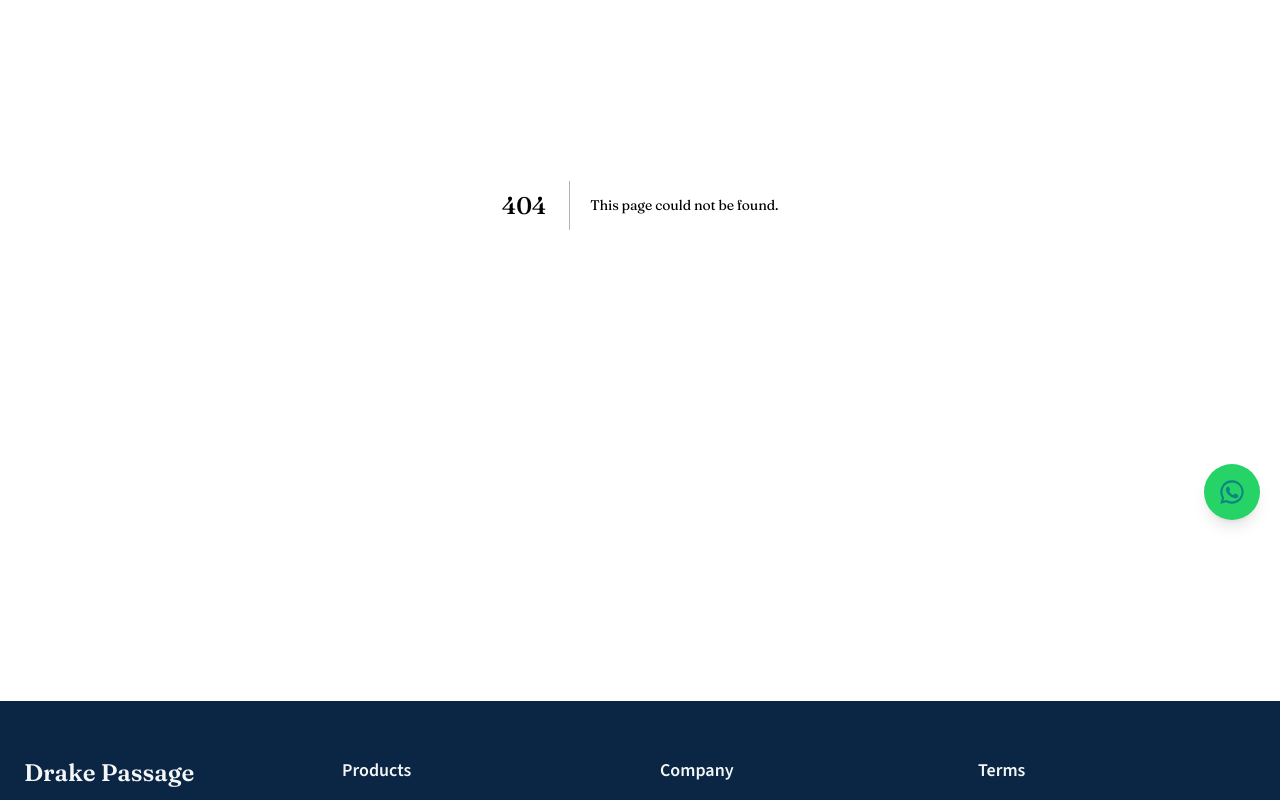
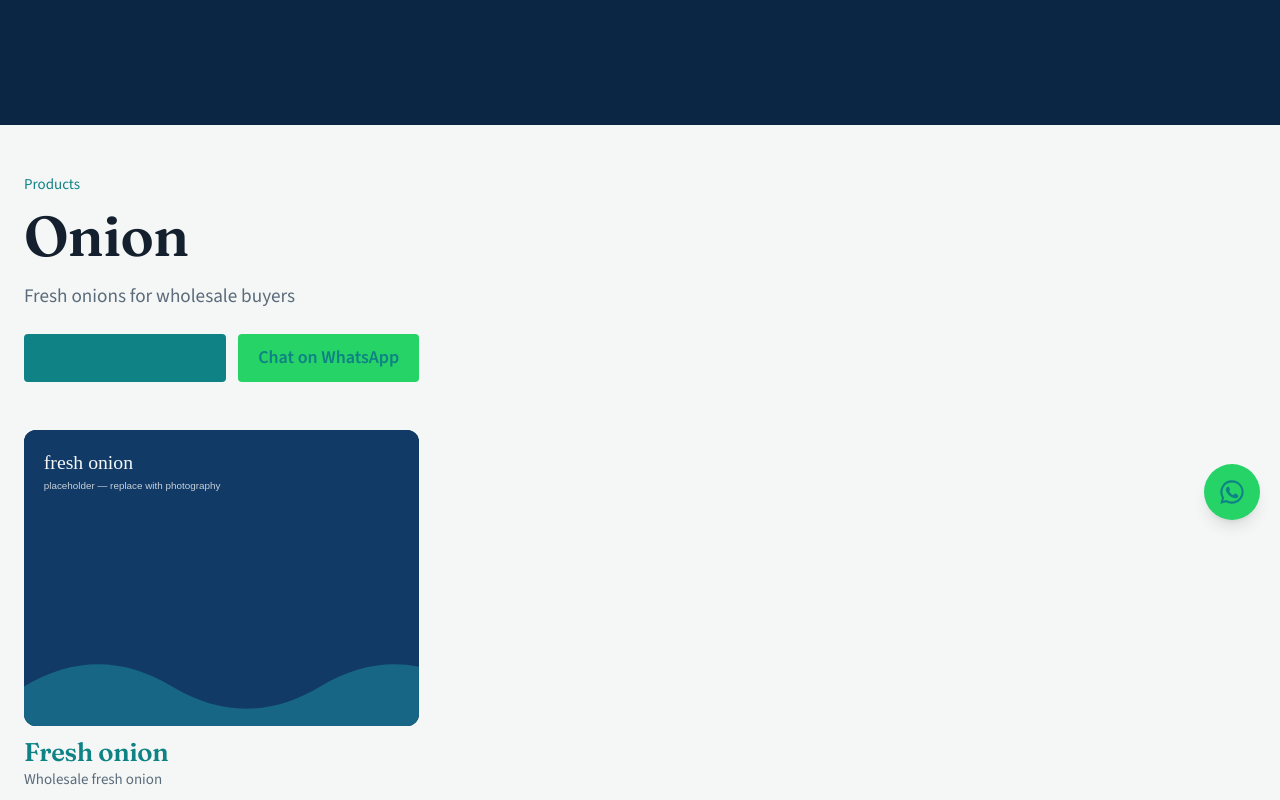
Before and after one commit to mansoorshahid47-4793/Drake_Passage, a Next.js app: page /products/onion in a window 1280 px wide. Before the commit this address had no page. Shown: the part 260-1060 px from the top of the page. Built offline with nearby package versions, Linux system fonts and the light colour scheme.

Commit message:
feat: products index, category and product detail pages

```diff
--- /dev/null
+++ b/src/app/products/[category]/[slug]/page.tsx
@@ -0,0 +1,80 @@
+import type { Metadata } from "next";
+import Image from "next/image";
+import Link from "next/link";
+import { notFound } from "next/navigation";
+import { Container } from "@/components/ui/Container";
+import { Button } from "@/components/ui/Button";
+import { SpecTable } from "@/components/ui/SpecTable";
+import { getCategory, getProduct, getProducts } from "@/lib/catalog";
+import { productTitle } from "@/lib/seo";
+import { whatsAppUrl } from "@/lib/whatsapp";
+import { company } from "@/data/company";
+
+type Params = { category: string; slug: string };
+
+export function generateStaticParams(): Params[] {
+  return getProducts().map((p) => ({ category: p.category, slug: p.slug }));
+}
+
+export async function generateMetadata({ params }: { params: Promise<Params> }): Promise<Metadata> {
+  const { category: c, slug } = await params;
+  const category = getCategory(c);
+  const product = getProduct(c, slug);
+  if (!category || !product) return {};
+  return { title: productTitle(product, category), description: `${product.tagline}. ${product.summary}` };
+}
+
+export default async function ProductPage({ params }: { params: Promise<Params> }) {
+  const { category: c, slug } = await params;
+  const category = getCategory(c);
+  const product = getProduct(c, slug);
+  if (!category || !product) notFound();
+
+  const jsonLd = {
+    "@context": "https://schema.org",
+    "@type": "Product",
+    name: product.name,
+    description: product.summary,
+    category: category.name,
+    brand: { "@type": "Organization", name: company.legalName },
+  };
+
+  return (
+    <Container className="py-12">
+      <script type="application/ld+json" dangerouslySetInnerHTML={{ __html: JSON.stringify(jsonLd) }} />
+      <p className="m-0 text-[15px]">
+        <Link href="/products">Products</Link> / <Link href={`/products/${category.slug}`}>{category.name}</Link>
+      </p>
+      <div className="mt-6 grid gap-10 lg:grid-cols-12">
+        <div className="lg:col-span-6">
+          <div className="relative aspect-[4/3] overflow-hidden rounded-tile bg-navy">
+            <Image src={product.images[0]} alt={`${product.name}: ${product.tagline}`} fill preload sizes="(min-width: 1024px) 50vw, 100vw" className="object-cover" />
+          </div>
+        </div>
+        <div className="lg:col-span-6">
+          <h1>{product.name}</h1>
+          <p className="mt-3 text-muted text-[1.2rem]">{product.tagline}</p>
+          <p className="mt-4">{product.summary}</p>
+          <h2 className="mt-8 text-[1.6rem]">Specifications</h2>
+          <div className="mt-3"><SpecTable caption={`${product.name} specifications`} specs={product.specs} /></div>
+          {product.packagingOptions.length > 0 && (
+            <>
+              <h2 className="mt-8 text-[1.6rem]">Packing</h2>
+              <ul className="mt-3 list-disc pl-5">{product.packagingOptions.map((o) => <li key={o}>{o}</li>)}</ul>
+            </>
+          )}
+          <dl className="mt-8 grid gap-4 sm:grid-cols-2 border-t border-line pt-6">
+            <div><dt className="font-semibold">Trade terms</dt><dd className="m-0 text-muted">{product.supportedTradeTerms.join(" or ")}</dd></div>
+            {product.moq && <div><dt className="font-semibold">Minimum order</dt><dd className="m-0 text-muted">{product.moq}</dd></div>}
+            <div><dt className="font-semibold">Samples</dt><dd className="m-0 text-muted">By {company.sampleCouriers.join(" or ")}</dd></div>
+            <div><dt className="font-semibold">Documents</dt><dd className="m-0 text-muted">Available on request</dd></div>
+          </dl>
+          <div className="mt-8 flex flex-wrap gap-3">
+            <Button href={`/contact?category=${category.slug}&product=${product.slug}`}>Get a quote</Button>
+            <Button href={whatsAppUrl(`Quote request: ${product.name}`)} external variant="whatsapp">Chat on WhatsApp</Button>
+          </div>
+        </div>
+      </div>
+    </Container>
+  );
+}
--- /dev/null
+++ b/src/app/products/[category]/page.tsx
@@ -0,0 +1,61 @@
+import type { Metadata } from "next";
+import Image from "next/image";
+import Link from "next/link";
+import { notFound } from "next/navigation";
+import { Container } from "@/components/ui/Container";
+import { Button } from "@/components/ui/Button";
+import { getCategories, getCategory, groupBySubCategory } from "@/lib/catalog";
+import { categoryTitle } from "@/lib/seo";
+import { whatsAppUrl } from "@/lib/whatsapp";
+
+type Params = { category: string };
+
+export function generateStaticParams(): Params[] {
+  return getCategories().map((c) => ({ category: c.slug }));
+}
+
+export async function generateMetadata({ params }: { params: Promise<Params> }): Promise<Metadata> {
+  const category = getCategory((await params).category);
+  if (!category) return {};
+  return { title: categoryTitle(category), description: `${category.tagline}. FOB or CIF quotes for wholesale buyers.` };
+}
+
+export default async function CategoryPage({ params }: { params: Promise<Params> }) {
+  const category = getCategory((await params).category);
+  if (!category) notFound();
+  const groups = groupBySubCategory(category);
+  return (
+    <>
+      <div className="relative h-[40vh] min-h-[280px] bg-navy">
+        <Image src={category.heroImage} alt={`${category.name}: ${category.tagline}`} fill preload sizes="100vw" className="object-cover opacity-80" />
+      </div>
+      <Container className="py-12">
+        <p className="m-0 text-[15px]"><Link href="/products">Products</Link></p>
+        <h1 className="mt-2">{category.name}</h1>
+        <p className="mt-3 text-muted text-[1.2rem]">{category.tagline}</p>
+        <div className="mt-6 flex flex-wrap gap-3">
+          <Button href={`/contact?category=${category.slug}`}>Get a quote for {category.name.toLowerCase()}</Button>
+          <Button href={whatsAppUrl(`Quote request: ${category.name}`)} external variant="whatsapp">Chat on WhatsApp</Button>
+        </div>
+        {groups.map((g) => (
+          <section key={g.subCategory ?? "all"} className="mt-12">
+            {g.subCategory && <h2 className="text-[1.6rem]">{g.subCategory}</h2>}
+            <ul className="mt-4 grid list-none gap-6 p-0 m-0 sm:grid-cols-2 lg:grid-cols-3">
+              {g.products.map((p) => (
+                <li key={p.slug}>
+                  <Link href={`/products/${category.slug}/${p.slug}`} className="block no-underline text-ink group">
+                    <div className="relative aspect-[4/3] overflow-hidden rounded-tile bg-navy">
+                      <Image src={p.images[0]} alt={`${p.name}: ${p.tagline}`} fill sizes="(min-width: 768px) 33vw, 100vw" className="object-cover" />
+                    </div>
+                    <h3 className="mt-3 text-[1.25rem] group-hover:text-teal">{p.name}</h3>
+                    <p className="m-0 text-muted text-[15px]">{p.tagline}</p>
+                  </Link>
+                </li>
+              ))}
+            </ul>
+          </section>
+        ))}
+      </Container>
+    </>
+  );
+}
--- /dev/null
+++ b/src/app/products/page.tsx
@@ -0,0 +1,37 @@
+import type { Metadata } from "next";
+import Link from "next/link";
+import { Container } from "@/components/ui/Container";
+import { CategoryGrid } from "@/components/home/CategoryGrid";
+import { getCategories, getProductsByCategory, groupBySubCategory } from "@/lib/catalog";
+
+export const metadata: Metadata = {
+  title: "Products",
+  description: "Himalayan salt, basmati and non-basmati rice, potatoes, onions, tomatoes and spices for export from Pakistan.",
+};
+
+export default function ProductsPage() {
+  const categories = getCategories();
+  const counts = Object.fromEntries(categories.map((c) => [c.slug, getProductsByCategory(c.slug).length]));
+  return (
+    <Container className="py-16">
+      <h1>Products</h1>
+      <p className="mt-4 text-muted">Six commodity groups. Open a category for its varieties and packing options, or ask for a quote on anything you do not see.</p>
+      <div className="mt-10"><CategoryGrid categories={categories} counts={counts} /></div>
+      {categories.map((c) => (
+        <section key={c.slug} className="mt-16 border-t border-line pt-10">
+          <h2><Link href={`/products/${c.slug}`} className="text-ink no-underline hover:text-teal">{c.name}</Link></h2>
+          {groupBySubCategory(c).map((g) => (
+            <div key={g.subCategory ?? "all"} className="mt-6">
+              {g.subCategory && <h3 className="text-[1.25rem]">{g.subCategory}</h3>}
+              <ul className="mt-2 grid list-none gap-2 p-0 m-0 sm:grid-cols-2 lg:grid-cols-3">
+                {g.products.map((p) => (
+                  <li key={p.slug}><Link href={`/products/${c.slug}/${p.slug}`}>{p.name}</Link> <span className="text-muted text-[15px]">— {p.tagline}</span></li>
+                ))}
+              </ul>
+            </div>
+          ))}
+        </section>
+      ))}
+    </Container>
+  );
+}
--- /dev/null
+++ b/src/lib/seo.ts
@@ -0,0 +1,9 @@
+import type { Category, Product } from "@/lib/types";
+
+export function categoryTitle(category: Category): string {
+  return `${category.name} exporter in Pakistan`;
+}
+
+export function productTitle(product: Product, category: Category): string {
+  return `${product.name} — ${category.name} from Pakistan`;
+}
```
Also changed, not shown: 1 other file (tests, documents, lock files or other folders).
